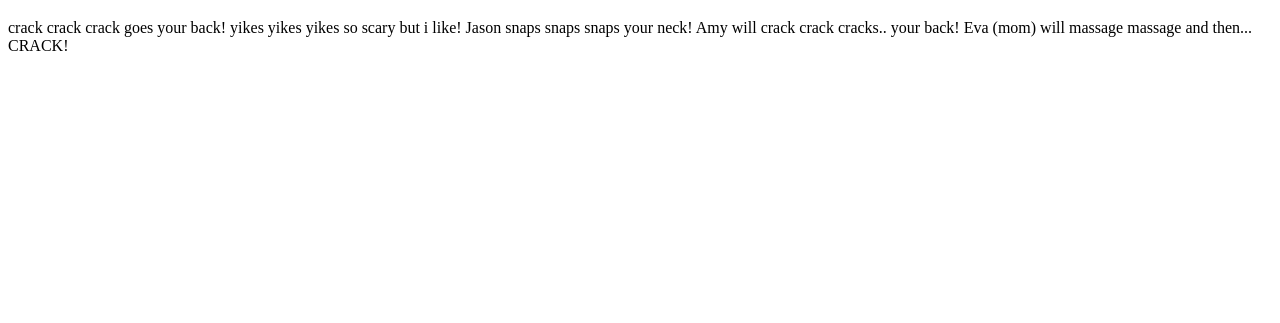
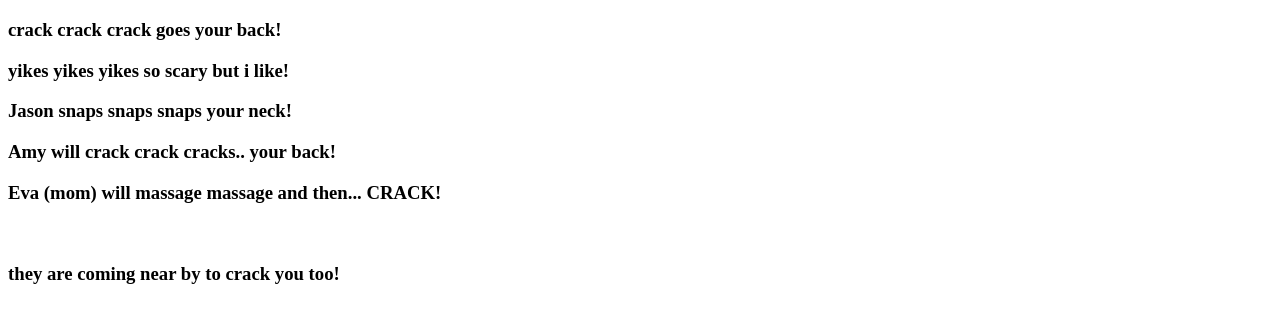
Before and after one commit to chiropraticachapko/chiropraticachapko.it, a plain HTML site: page index.html in a window 1280 px wide. Shown: the part 61-384 px from the top of the page. Drawn offline with Linux system fonts and the light colour scheme.

Commit message:
Update index.html

```diff
--- a/index.html
+++ b/index.html
@@ -8,12 +8,17 @@
 <body>
     <h1>Crack goes the chapkos!</h1>
 
-    crack crack crack goes your back!
+    <h3>crack crack crack goes your back!</h3>
 
-    yikes yikes yikes so scary but i like!
+    <h3>yikes yikes yikes so scary but i like!</h3>
 
-    Jason snaps snaps snaps your neck!
-    Amy will crack crack cracks.. your back!
-    Eva (mom) will massage massage and then... CRACK!
+    <h3>Jason snaps snaps snaps your neck!</h3>
+    <h3>Amy will crack crack cracks.. your back!</h3>
+
+    <h3>Eva (mom) will massage massage and then... CRACK!</h3>
+
+	<h3>&nbsp;</h3>
+	<h3></h3>
+	<h3>they are coming near by to crack you too!</h3>
 </body>
 </html>
```
